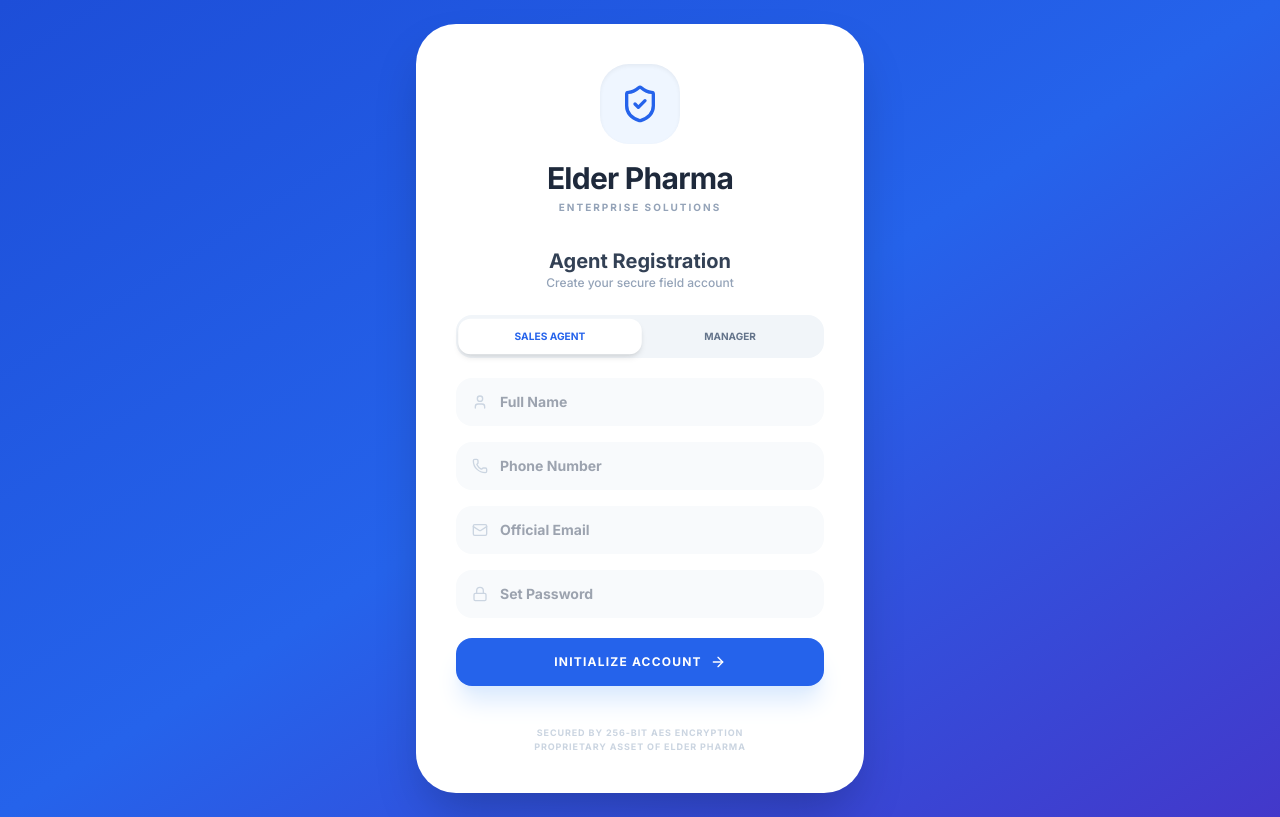
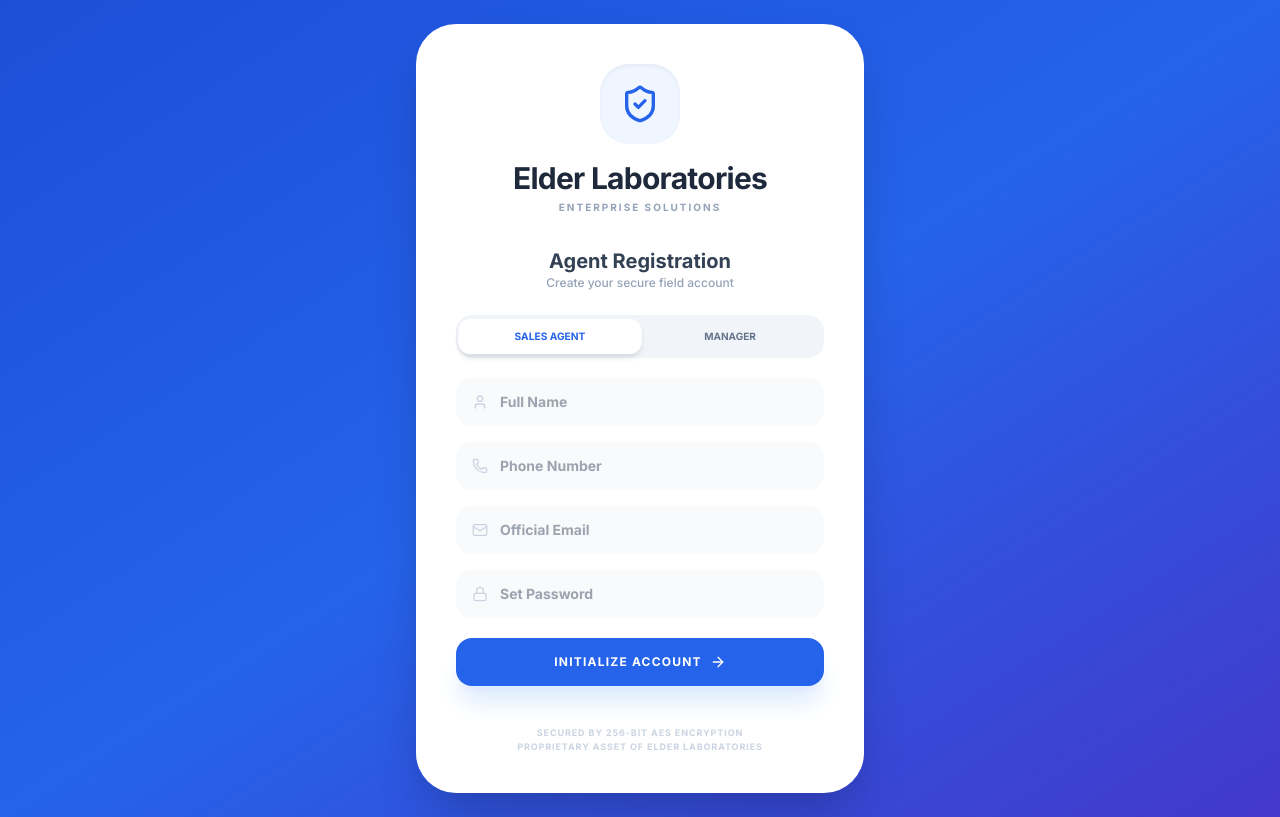
Before and after one commit to kaushikmondal17/elder_app, a React (Vite) app: page / in a window 1280 px wide. Built offline with nearby package versions, Linux system fonts and the light colour scheme; no server answers.

Commit message:
name_change

```diff
--- a/components/About.tsx
+++ b/components/About.tsx
@@ -20,7 +20,7 @@ const About: React.FC = () => {
             <h4 className="font-bold">Our Company</h4>
           </div>
           <p className="text-sm text-slate-600 leading-relaxed">
-            Elder Pharmaceuticals Ltd. is a leading name in the healthcare sector, dedicated to providing high-quality pharmaceutical products that improve the lives of millions across the globe.
+            Elder Laboratories is a leading name in the healthcare sector, dedicated to providing high-quality pharmaceutical products that improve the lives of millions across the globe.
           </p>
         </section>
 
@@ -47,7 +47,7 @@ const About: React.FC = () => {
       </div>
 
       <div className="pt-8 text-center text-[10px] text-slate-400 font-medium uppercase tracking-widest border-t border-slate-100">
-        © 2024 Elder Pharmaceuticals Ltd. <br />
+        © 2024 Elder Laboratories <br />
         All Rights Reserved. <br />
         Secured by Biometric Cloud Sync.
       </div>
--- a/components/Layout.tsx
+++ b/components/Layout.tsx
@@ -17,7 +17,7 @@ const Layout: React.FC<LayoutProps> = ({ children, user, currentView, setView, o
 
   const triggerSOS = () => {
     navigator.geolocation.getCurrentPosition((pos) => {
-      alert(`🚨 EMERGENCY SOS TRIGGERED!\nLocation: ${pos.coords.latitude}, ${pos.coords.longitude}\nElder Pharma HQ has been notified with your live coordinates.`);
+      alert(`🚨 EMERGENCY SOS TRIGGERED!\nLocation: ${pos.coords.latitude}, ${pos.coords.longitude}\nElder Laboratories HQ has been notified with your live coordinates.`);
     });
   };
 
@@ -43,7 +43,7 @@ const Layout: React.FC<LayoutProps> = ({ children, user, currentView, setView, o
             <Menu className="w-6 h-6" />
           </button>
           <div>
-            <h2 className="text-lg font-bold text-blue-700 leading-tight">Elder Pharma</h2>
+            <h2 className="text-lg font-bold text-blue-700 leading-tight">Elder Laboratories</h2>
             <p className="text-[10px] text-slate-400 font-bold uppercase tracking-wider">Connect v2.0</p>
           </div>
         </div>
--- a/components/Login.tsx
+++ b/components/Login.tsx
@@ -82,7 +82,7 @@ const Login: React.FC<LoginProps> = ({ onLogin }) => {
           <div className="w-20 h-20 bg-blue-50 rounded-[1.8rem] flex items-center justify-center mb-4 shadow-inner">
             <ShieldCheck className="w-10 h-10 text-blue-600" />
           </div>
-          <h1 className="text-3xl font-black text-slate-800 tracking-tight">Elder Pharma</h1>
+          <h1 className="text-3xl font-black text-slate-800 tracking-tight">Elder Laboratories</h1>
           <p className="text-slate-400 font-bold uppercase text-[10px] tracking-[0.2em] mt-1">Enterprise Solutions</p>
         </div>
 
@@ -221,7 +221,7 @@ const Login: React.FC<LoginProps> = ({ onLogin }) => {
         <div className="mt-10 text-center">
            <p className="text-[9px] text-slate-300 font-bold uppercase tracking-[0.1em]">
              Secured by 256-bit AES Encryption <br />
-             Proprietary Asset of Elder Pharma
+             Proprietary Asset of Elder Laboratories
            </p>
         </div>
       </div>
--- a/components/SalesEntry.tsx
+++ b/components/SalesEntry.tsx
@@ -49,7 +49,7 @@ const SalesEntry: React.FC<SalesEntryProps> = ({ user, onAdd, history }) => {
       setTimeout(() => setSuccess(false), 3000);
       setShopName('');
       setQuantity(1);
-      setBillPreview(null);
+      // setBillPreview(null);
     });
   };
 
@@ -211,7 +211,7 @@ const SalesEntry: React.FC<SalesEntryProps> = ({ user, onAdd, history }) => {
               <button
                 type="button"
                 onClick={sendToProcess}
-                className="w-full py-4 bg-indigo-600 text-white rounded-2xl font-black uppercase text-xs tracking-widest"
+                className="w-full py-4 bg-indigo-600 text-white rounded-2xl font-black uppercase text-xs tracking-widest "
               >
                 Send to Process
               </button>
--- a/index.html
+++ b/index.html
@@ -4,7 +4,7 @@
 <head>
     <meta charset="UTF-8">
     <meta name="viewport" content="width=device-width, initial-scale=1.0, maximum-scale=1.0, user-scalable=no">
-    <title>Elder Pharma Sales Connect</title>
+    <title>Elder Laboratories Sales Connect</title>
     <script src="https://cdn.tailwindcss.com"></script>
     <link href="https://fonts.googleapis.com/css2?family=Inter:wght@400;500;600;700&display=swap" rel="stylesheet">
     <style>
--- a/metadata.json
+++ b/metadata.json
@@ -1,7 +1,7 @@
 
 {
-  "name": "Elder Pharma Sales Connect",
-  "description": "A comprehensive mobile field sales management system for Elder Pharma, featuring GPS-verified attendance, sales tracking, and real-time manager oversight.",
+  "name": "Elder Laboratories Sales Connect",
+  "description": "A comprehensive mobile field sales management system for Elder Laboratories, featuring GPS-verified attendance, sales tracking, and real-time manager oversight.",
   "requestFramePermissions": [
     "camera",
     "geolocation"
--- a/services/geminiService.ts
+++ b/services/geminiService.ts
@@ -11,9 +11,9 @@ export const getPerformanceInsights = async (sales: SalesRecord[], name: string)
   const summary = sales.map(s => `${s.medicineName}: Qty ${s.quantity}, Val ${s.value}`).join('; ');
 
   try {
-    const response = await ai.models.generateContent({
+      const response = await ai.models.generateContent({
       model: 'gemini-3-flash-preview',
-      contents: `Analyze this sales performance for ${name}: ${summary}. Provide 3 short actionable tips to increase sales and profit for Elder Pharma. Keep it professional and motivational.`,
+      contents: `Analyze this sales performance for ${name}: ${summary}. Provide 3 short actionable tips to increase sales and profit for Elder Laboratories. Keep it professional and motivational.`,
       config: {
         thinkingConfig: { thinkingBudget: 0 }
       }
```
